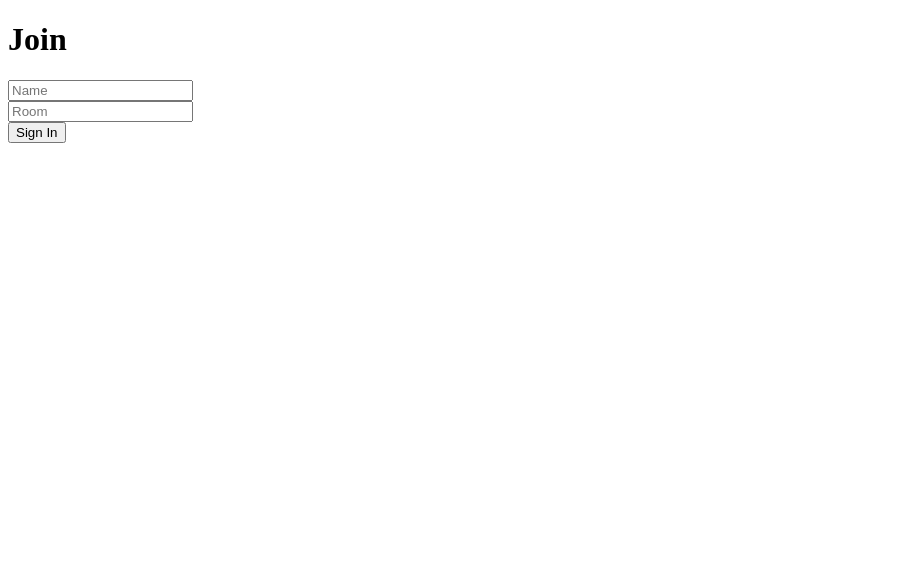
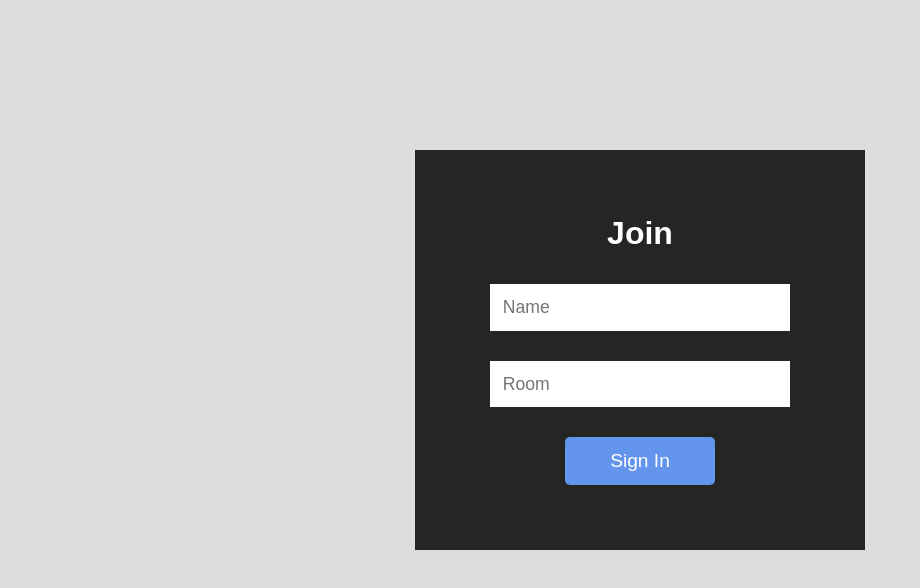
Before and after one commit to sparshsukralia/chat-app-react, a React (Create React App) app in the folder client/: page / in a window 1280 px wide. Shown: the top 588 px of the page, without its empty margins (0-920 px from the left). Built offline with nearby package versions, Linux system fonts and the light colour scheme.

Commit message:
Join page css

```diff
--- /dev/null
+++ b/client/src/App.css
@@ -0,0 +1,9 @@
+* {
+  margin: 0;
+  padding: 0;
+  box-sizing: border-box;
+}
+
+body {
+  font-family: Arial, Helvetica, sans-serif;
+}
--- a/client/src/App.js
+++ b/client/src/App.js
@@ -1,9 +1,10 @@
 import React from 'react';
+import "./App.css";
 
 import { BrowserRouter as Router, Route } from "react-router-dom";
 
-import Join from "./components/Join";
-import Chat from "./components/Chat";
+import Join from "./components/Join/Join";
+import Chat from "./components/Chat/Chat";
 
 const App = () => {
   return(
--- /dev/null
+++ b/client/src/components/Join/Join.css
@@ -0,0 +1,48 @@
+.joinOuterContainer {
+  display: flex;
+  justify-content: center;
+  min-height: 100vh;
+  /* align-items: center; */
+  background-color: #ddd;
+}
+
+.joinInnerContainer {
+  display: flex;
+  flex-direction: column;
+  align-items: center;
+  height: 400px;
+  width: 450px;
+  margin-top: 150px;
+  justify-content: center;
+  padding: 2rem;
+  background-color: rgb(37, 37, 37);
+}
+
+.joinInnerContainer h1 {
+  color: #fff;
+}
+
+.joinInput {
+  padding: 0.8rem;
+  margin-top: 2rem;
+  width: 300px;
+  border: none;
+  outline: none;
+  font-size: 1.1rem;
+}
+
+.mt-20 {
+  margin-top: 30px;
+}
+
+.button {
+  width: 150px;
+  padding: 0.8rem;
+  cursor: pointer;
+  outline: none;
+  border: none;
+  background-color: cornflowerblue;
+  color: #fff;
+  font-size: 1.2rem;
+  border-radius: 5px;
+}
--- a/client/src/components/Join.js
+++ b/client/src/components/Join/Join.js
@@ -1,5 +1,7 @@
 import React, { useState } from 'react';
 import { Link } from "react-router-dom";
+
+import "./Join.css";
 
 const Join = () => {
   const [name, setName] = useState("");
```
Also changed, not shown: client/src/components/Chat/Chat.css (added), client/src/components/Chat/Chat.js (renamed from client/src/components/Chat.js).
